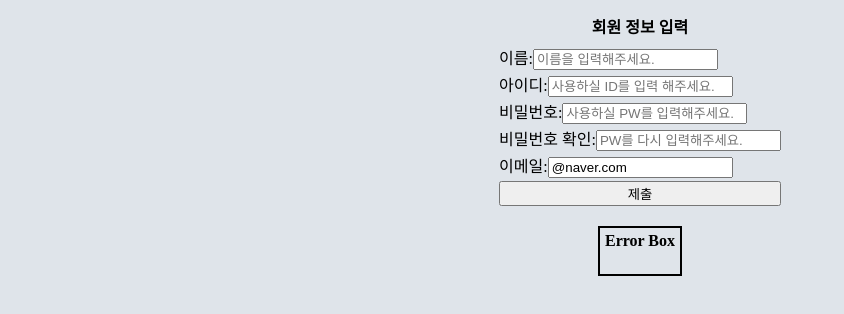
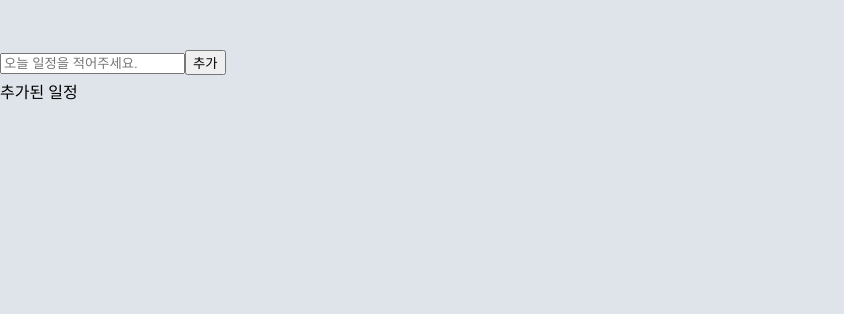
Before and after one commit to Rayched/To-do-List-mkII, a React (Create React App) app: page / in a window 1280 px wide. Shown: the top 314 px of the page, without its empty margins (0-844 px from the left). Built offline with nearby package versions, Linux system fonts and the light colour scheme.

Commit message:
ToDoList.tsx, React-hook-form update

```diff
--- a/src/App.tsx
+++ b/src/App.tsx
@@ -61,7 +61,7 @@ function App(){
   return (
     <>
       <GlobalStyle />
-      <UserForm />
+      <ToDoList />
     </>
   );
 }
--- a/src/ToDoList.tsx
+++ b/src/ToDoList.tsx
@@ -1,7 +1,13 @@
-import { useEffect, useState } from "react";
+import { useState } from "react";
 import { useForm } from "react-hook-form";
 import styled from "styled-components";
 
+//Type's
+interface ToDo_Types {
+    ToDo: string;
+};
+
+//styled-components
 const ToDoWrapper = styled.div`
     display: flex;
     justify-content: center;
@@ -16,58 +22,28 @@ const ToDoWrapper = styled.div`
 `;
 
 function ToDoList(){
-    /*
-    //Before use react-hook-form
+    const [ToDos, setToDos] = useState("");
 
-    const [ToDo, setToDo] = useState("");
-    const [ToDoError, setToDoError] = useState("");
+    const { register, handleSubmit, setValue,  } = useForm<ToDo_Types>();
 
-    const onChange = (event: React.FormEvent<HTMLInputElement>) => {
-        const {currentTarget: {value}} = event;
-        setToDo(value);
-    };
-
-    const onSubmit = (event: React.FormEvent<HTMLFormElement>) => {
-        event.preventDefault();
-        if(ToDo.length < 2){
-            setToDoError("입력하신 일정을 확인해주세요. (최소 2 글자 이상)")
-        } else {
-            console.log("submit", ToDo);
-        }
-    };
-
-    return (
-        <ToDoWrapper>
-            <form onSubmit={onSubmit}>
-                <input
-                    onChange={onChange}
-                    value={ToDo}
-                    placeholder="일정을 적어주세요."
-                />
-                <button>추가</button>
-            </form>
-            <div>
-                {
-                    (ToDo === "" || ToDo.length < 2)
-                    ? ToDoError : ToDo
-                }
-            </div>
-        </ToDoWrapper>
-    );
-    */
-
-   //After use react-hook-form
-
-   const { register, watch } = useForm();
-
-   console.log(watch());
+    const AddToDo = (data: ToDo_Types) => {
+        setToDos(data.ToDo);
+        setValue("ToDo", "");
+    }
 
    return (
     <ToDoWrapper>
-        <form>
-            <input {...register("ToDo")} placeholder="일정을 적어주세요."/>
+        <form onSubmit={handleSubmit(AddToDo)}>
+            <input {
+                ...register("ToDo" ,{ required: "일정을 입력해주세요."})}
+                placeholder="오늘 일정을 적어주세요."
+            />
             <button>추가</button>
         </form>
+        <div>
+            <h3>추가된 일정</h3>
+            <span>{ToDos}</span>
+        </div>
     </ToDoWrapper>
    );
 }
```
